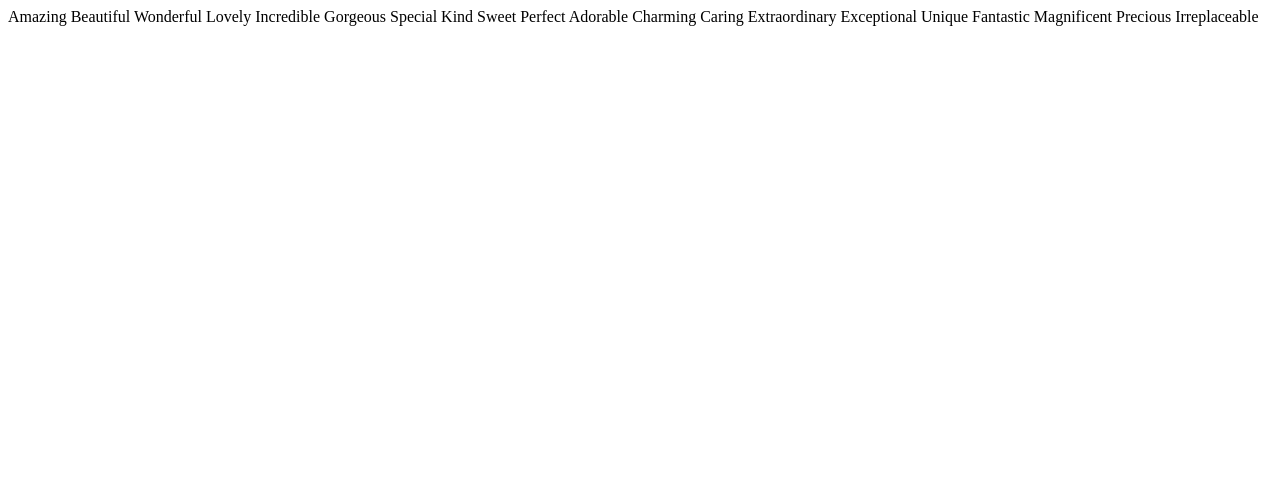
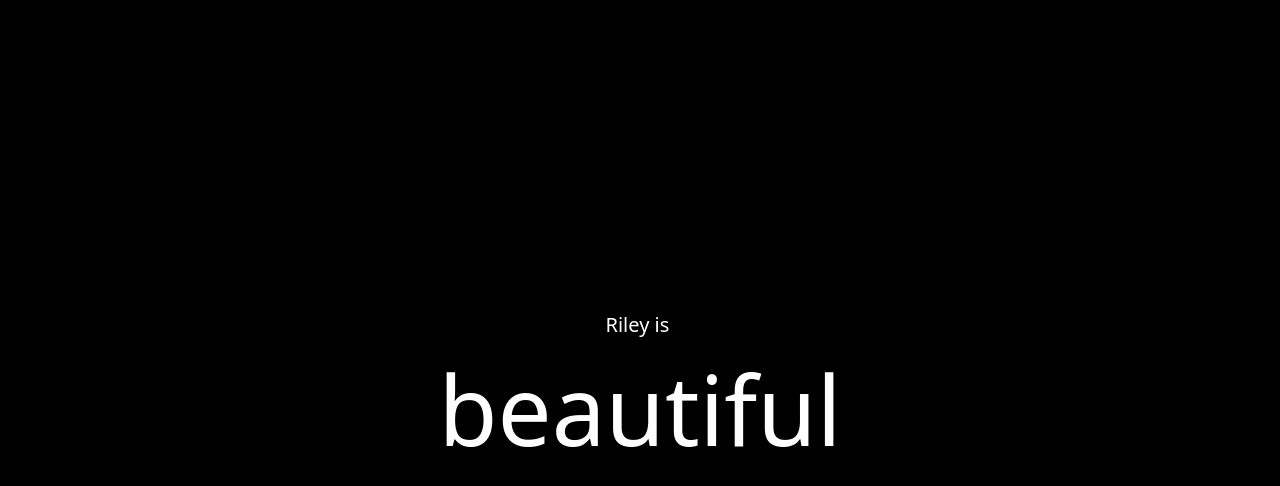
Before and after one commit to yodigi7/riley, a SvelteKit app: page / in a window 1280 px wide. Shown: the top 486 px of the page. Built offline with nearby package versions, Linux system fonts and the light colour scheme.

Commit message:
update for main page and initial animations

```diff
--- a/package.json
+++ b/package.json
@@ -20,13 +20,17 @@
 		"@sveltejs/adapter-auto": "^2.0.0",
 		"@sveltejs/kit": "^1.20.4",
 		"@types/cookie": "^0.5.1",
+		"autoprefixer": "^10.4.14",
 		"eslint": "^8.28.0",
 		"eslint-config-prettier": "^8.5.0",
 		"eslint-plugin-svelte": "^2.30.0",
+		"postcss": "^8.4.24",
+		"postcss-load-config": "^4.0.1",
 		"prettier": "^2.8.0",
 		"prettier-plugin-svelte": "^2.10.1",
 		"svelte": "^4.0.5",
 		"svelte-check": "^3.4.3",
+		"tailwindcss": "^3.3.2",
 		"typescript": "^5.0.0",
 		"vite": "^4.4.2",
 		"vitest": "^0.32.2"
--- /dev/null
+++ b/postcss.config.cjs
@@ -0,0 +1,13 @@
+const tailwindcss = require('tailwindcss');
+const autoprefixer = require('autoprefixer');
+
+const config = {
+	plugins: [
+		//Some plugins, like tailwindcss/nesting, need to run before Tailwind,
+		tailwindcss(),
+		//But others, like autoprefixer, need to run after,
+		autoprefixer
+	]
+};
+
+module.exports = config;
--- a/src/app.html
+++ b/src/app.html
@@ -1,12 +1,15 @@
 <!DOCTYPE html>
 <html lang="en">
+
 <head>
 	<meta charset="utf-8" />
 	<link rel="icon" href="%sveltekit.assets%/favicon.png" />
 	<meta name="viewport" content="width=device-width, initial-scale=1" />
 	%sveltekit.head%
 </head>
-	<body data-sveltekit-preload-data="hover">
+
+<body data-sveltekit-preload-data="hover" style="min-height: 100vh;">
 	<div style="display: contents">%sveltekit.body%</div>
 </body>
+
 </html>
--- /dev/null
+++ b/src/app.postcss
@@ -0,0 +1,4 @@
+/* Write your global styles here, in PostCSS syntax */
+@tailwind base;
+@tailwind components;
+@tailwind utilities;
--- /dev/null
+++ b/src/routes/+layout.svelte
@@ -0,0 +1,5 @@
+<script>
+	import '../app.postcss';
+</script>
+
+<slot />
--- a/src/routes/+page.js
+++ b/src/routes/+page.js
@@ -1,3 +1 @@
-// since there's no dynamic data here, we can prerender
-// it so that it gets served as a static asset in production
 export const prerender = true;
--- a/src/routes/+page.svelte
+++ b/src/routes/+page.svelte
@@ -1,2 +1,174 @@
-Amazing Beautiful Wonderful Lovely Incredible Gorgeous Special Kind Sweet Perfect Adorable Charming
-Caring Extraordinary Exceptional Unique Fantastic Magnificent Precious Irreplaceable
+<section
+	class="h-full flex flex-wrap place-items-center justify-center content-center text-xl"
+	style="height: 100vh;"
+>
+	<div>Riley&nbsp</div>
+	<div>is&nbsp</div>
+	<div class="words text-8xl text-center" style="flex-basis: 100%;">
+		<div>amazing</div>
+		<div>beautiful</div>
+		<div>wonderful</div>
+		<div>lovely</div>
+		<div>incredible</div>
+		<div>gorgeous</div>
+		<div>special</div>
+		<div>kind</div>
+		<div>sweet</div>
+		<div>perfect</div>
+		<div>adorable</div>
+		<div>funny</div>
+		<div>caring</div>
+		<div>extraordinary</div>
+		<div>exceptional</div>
+		<div>unique</div>
+		<div>fantastic</div>
+		<div>magnificent</div>
+		<div>precious</div>
+		<div>irreplaceable</div>
+	</div>
+</section>
+
+<style>
+	:root {
+		--text-height: 150.2px;
+	}
+	.text-8xl {
+		line-height: normal;
+	}
+	section {
+		background-color: black;
+		color: white;
+	}
+	.words {
+		height: var(--text-height);
+		overflow: hidden;
+	}
+	.words div {
+		padding-bottom: 23px;
+		opacity: 1;
+		animation: move 60s linear infinite;
+		transform: translate(0, -60px);
+	}
+	@keyframes move {
+		0% {
+			transform: translate(0, 0);
+		}
+		4% {
+			transform: translate(0, 0);
+		}
+		5% {
+			transform: translate(0, calc(var(--text-height) * -1));
+		}
+		9% {
+			transform: translate(0, calc(var(--text-height) * -1));
+		}
+		10% {
+			transform: translate(0, calc(var(--text-height) * -2));
+		}
+		14% {
+			transform: translate(0, calc(var(--text-height) * -2));
+		}
+		15% {
+			transform: translate(0, calc(var(--text-height) * -3));
+		}
+		19% {
+			transform: translate(0, calc(var(--text-height) * -3));
+		}
+		20% {
+			transform: translate(0, calc(var(--text-height) * -4));
+		}
+		24% {
+			transform: translate(0, calc(var(--text-height) * -4));
+		}
+		25% {
+			transform: translate(0, calc(var(--text-height) * -5));
+		}
+		29% {
+			transform: translate(0, calc(var(--text-height) * -5));
+		}
+		30% {
+			transform: translate(0, calc(var(--text-height) * -6));
+		}
+		34% {
+			transform: translate(0, calc(var(--text-height) * -6));
+		}
+		35% {
+			transform: translate(0, calc(var(--text-height) * -7));
+		}
+		39% {
+			transform: translate(0, calc(var(--text-height) * -7));
+		}
+		40% {
+			transform: translate(0, calc(var(--text-height) * -8));
+		}
+		44% {
+			transform: translate(0, calc(var(--text-height) * -8));
+		}
+		45% {
+			transform: translate(0, calc(var(--text-height) * -9));
+		}
+		49% {
+			transform: translate(0, calc(var(--text-height) * -9));
+		}
+		50% {
+			transform: translate(0, calc(var(--text-height) * -10));
+		}
+		54% {
+			transform: translate(0, calc(var(--text-height) * -10));
+		}
+		55% {
+			transform: translate(0, calc(var(--text-height) * -11));
+		}
+		59% {
+			transform: translate(0, calc(var(--text-height) * -11));
+		}
+		60% {
+			transform: translate(0, calc(var(--text-height) * -12));
+		}
+		64% {
+			transform: translate(0, calc(var(--text-height) * -12));
+		}
+		65% {
+			transform: translate(0, calc(var(--text-height) * -13));
+		}
+		69% {
+			transform: translate(0, calc(var(--text-height) * -13));
+		}
+		70% {
+			transform: translate(0, calc(var(--text-height) * -14));
+		}
+		74% {
+			transform: translate(0, calc(var(--text-height) * -14));
+		}
+		75% {
+			transform: translate(0, calc(var(--text-height) * -15));
+		}
+		79% {
+			transform: translate(0, calc(var(--text-height) * -15));
+		}
+		80% {
+			transform: translate(0, calc(var(--text-height) * -16));
+		}
+		84% {
+			transform: translate(0, calc(var(--text-height) * -16));
+		}
+		85% {
+			transform: translate(0, calc(var(--text-height) * -17));
+		}
+		89% {
+			transform: translate(0, calc(var(--text-height) * -17));
+		}
+		90% {
+			transform: translate(0, calc(var(--text-height) * -18));
+		}
+		94% {
+			transform: translate(0, calc(var(--text-height) * -18));
+		}
+		95% {
+			transform: translate(0, calc(var(--text-height) * -19));
+		}
+		100% {
+			transform: translate(0, calc(var(--text-height) * -19));
+		}
+	}
+</style>
--- a/svelte.config.js
+++ b/svelte.config.js
@@ -1,3 +1,4 @@
+import { vitePreprocess } from '@sveltejs/kit/vite';
 import adapter from '@sveltejs/adapter-auto';
 
 /** @type {import('@sveltejs/kit').Config} */
@@ -7,7 +8,9 @@ const config = {
 		// If your environment is not supported or you settled on a specific environment, switch out the adapter.
 		// See https://kit.svelte.dev/docs/adapters for more information about adapters.
 		adapter: adapter()
-	}
+	},
+
+	preprocess: [vitePreprocess({})]
 };
 
 export default config;
--- /dev/null
+++ b/tailwind.config.cjs
@@ -0,0 +1,12 @@
+/** @type {import('tailwindcss').Config}*/
+const config = {
+	content: ['./src/**/*.{html,js,svelte,ts}'],
+
+	theme: {
+		extend: {}
+	},
+
+	plugins: []
+};
+
+module.exports = config;
```
Also changed, not shown: 1 other file (tests, documents, lock files or other folders). Lines whose indentation alone changed are shown as unchanged.
